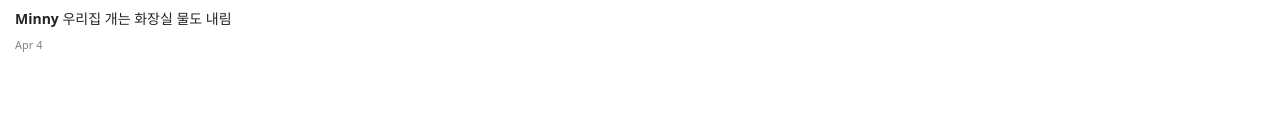
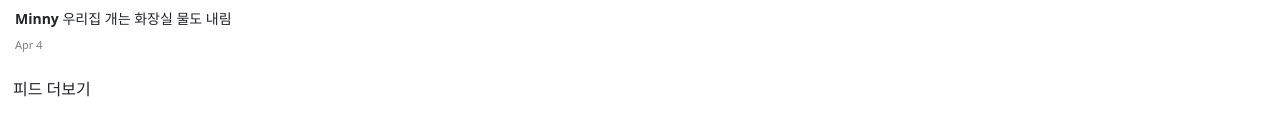
Before and after one commit to juni8453/Vuestargram, a Vue app: page / in a window 1280 px wide. Shown: the part 1866-2001 px from the top of the page. Built offline with nearby package versions, Linux system fonts and the light colour scheme.

Commit message:
Axios 패키지 적용 및 더보기 기능 추가

```diff
--- a/package.json
+++ b/package.json
@@ -8,6 +8,7 @@
     "lint": "vue-cli-service lint"
   },
   "dependencies": {
+    "axios": "^1.6.2",
     "bootstrap": "^5.3.2",
     "core-js": "^3.6.5",
     "vue": "^3.0.0",
--- a/src/App.vue
+++ b/src/App.vue
@@ -10,6 +10,9 @@
   </div>
 
   <Container :posts="posts"/>
+  <button @click="morePost" type="button" class="btn">
+    피드 더보기
+  </button>
 
   <div class="footer">
     <ul class="footer-button-plus">
@@ -22,6 +25,7 @@
 <script>
 import Container from "./components/Container";
 import posts from "./json/posts.js"
+import axios from 'axios';
 
 export default {
   name: 'App',
@@ -31,8 +35,21 @@ export default {
   data() {
     return {
       posts: posts,
+      moreCount: 0,
     }
   },
+  methods: {
+    morePost() {
+      axios.get(`https://codingapple1.github.io/vue/more${this.moreCount}.json`)
+      .then((response) => {
+        console.log(response);
+        this.posts.push(response.data);
+        this.moreCount += 1;
+      }).catch((err) => {
+        console.log(err);
+      });
+    }
+  }
 }
 </script>
 
--- a/src/router/Router.js
+++ b/src/router/Router.js
@@ -1,7 +1,6 @@
 import { createWebHistory, createRouter } from "vue-router";
 
 const routes = [
-  {}
 ];
 
 const router = createRouter({
```
Also changed, not shown: 1 other file (tests, documents, lock files or other folders).
